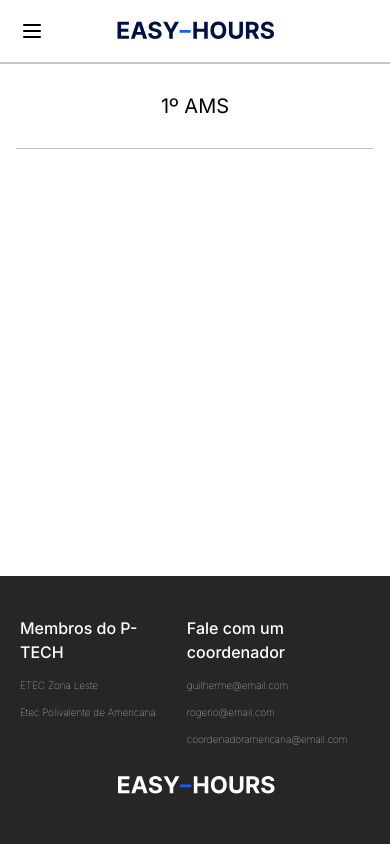
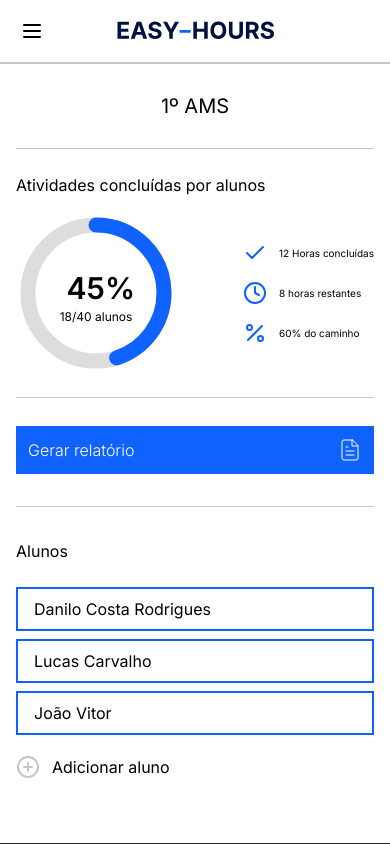
Before and after one commit to gabrielMendes21/tcc-etecZL, a Next.js app in the folder front/: page /coordenador-ETEC/classe/classe1 in a window 390 px wide. Shown: the top 844 px of the page. Built offline with nearby package versions, Linux system fonts and the light colour scheme.

Commit message:
finished mobile version of classe1 page

```diff
--- a/front/src/app/(authenticated)/coordenador-ETEC/classe/classe1/page.jsx
+++ b/front/src/app/(authenticated)/coordenador-ETEC/classe/classe1/page.jsx
@@ -1,10 +1,70 @@
+import Card from '@/components/Card'
 import H1 from '@/components/H1'
 import Main from '@/components/Main'
+import NewButton from '@/components/NewButton'
+import CircleProgress from '@/components/circle/CircleProgress'
+import { Check, Clock4, FileText, Percent } from 'lucide-react'
+import Link from 'next/link'
 
 export default function Classe() {
   return (
     <Main>
       <H1 title="1º AMS" />
+
+      <div className="progress-info my-6">
+        <h2 className="lg:text-center md:text-2xl">
+          Atividades concluídas por alunos
+        </h2>
+
+        <div className="flex items-center justify-between my-4 text-right">
+          <CircleProgress ABSNumber={40} reference={18} unity="alunos" />
+          <ul className="space-y-4 lg:text-center">
+            <li className="flex items-center gap-3 text-xxs lg:text-xs">
+              <Check color="#0F62FE" />
+              12 Horas concluídas
+            </li>
+            <li className="flex items-center gap-3 text-xxs lg:text-xs">
+              <Clock4 color="#0F62FE" />8 horas restantes
+            </li>
+            <li className="flex items-center gap-3 text-xxs lg:text-xs">
+              <Percent color="#0F62FE" />
+              60% do caminho
+            </li>
+          </ul>
+        </div>
+      </div>
+
+      <hr className="border-[#C6C6C6]" />
+
+      <Link
+        href="/coordenador-ETEC/atividades/pitch/editar"
+        className="flex justify-between items-center w-full text-left font-light bg-highlighted hover:brightness-110 transition-all text-white mt-7 p-3"
+      >
+        Gerar relatório
+        <FileText strokeWidth={1} />
+      </Link>
+
+      <hr className="border-[#C6C6C6] my-8" />
+
+      <div className="space-y-2">
+        <h2 className="md:text-2xl mb-6">Alunos</h2>
+        <Link href="/coordenador-ETEC/classe/classe1/aluno">
+          <Card>
+            <span className="text-base">Danilo Costa Rodrigues</span>
+          </Card>
+        </Link>
+        <Card>
+          <span className="text-base">Lucas Carvalho</span>
+        </Card>
+        <Card>
+          <span className="text-base">João Vitor</span>
+        </Card>
+      </div>
+
+      <NewButton
+        text="Adicionar aluno"
+        to="/coordenador-ETEC/classe/classe1/aluno/novo-aluno"
+      />
     </Main>
   )
 }
```
